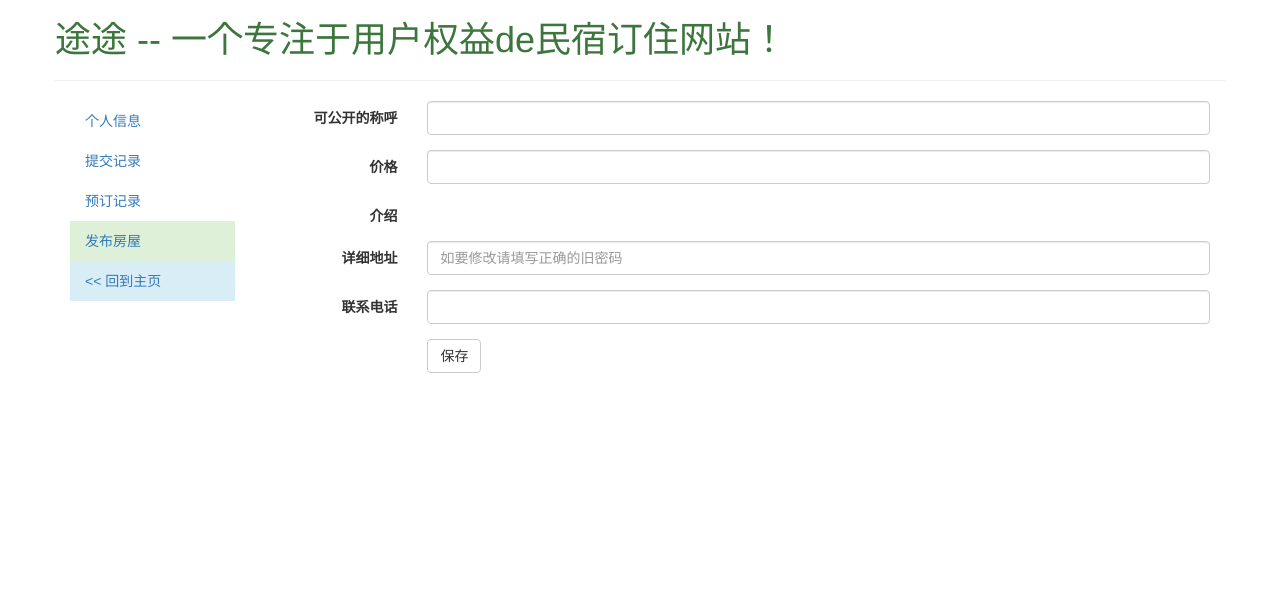
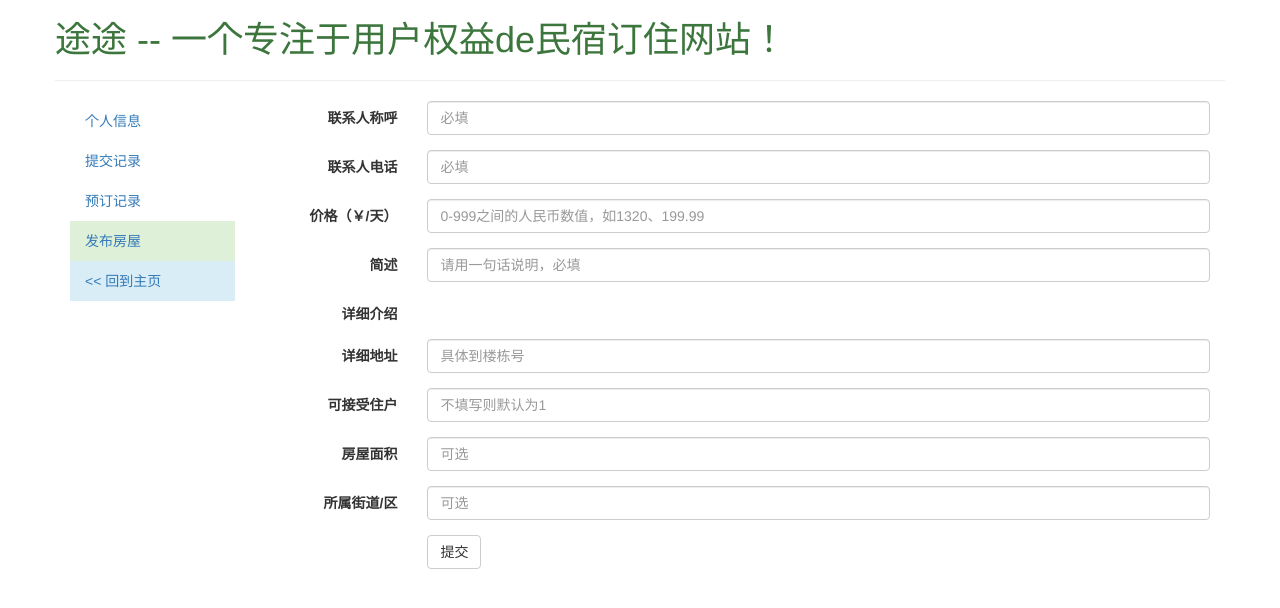
Before and after one commit to ShawnCrazy/minsu, a CodeIgniter app: the page made by application/views/pages/person.php in a window 1280 px wide, after a click on "发布房屋". Shown: the top 608 px of the page. Run offline with CodeIgniter, Linux system fonts and the light colour scheme; some libraries are stand-ins or nearby versions.

Commit message:
用户个人中心提交房间

```diff
--- a/application/views/pages/editor.php
+++ b/application/views/pages/editor.php
@@ -3,6 +3,6 @@
 </script>
 
 <!--style给定宽度可以影响编辑器的最终宽度-->
-<script type="text/plain" id="myEditor" style="width:800px;height:240px;">
+<script type="text/plain" id="myEditor" style="width:780px;height:240px;">
     <p>尽量插入网络图片，保证服务器正常吞吐</p>
 </script>
--- a/application/views/pages/person.php
+++ b/application/views/pages/person.php
@@ -121,42 +121,69 @@
                 </table>
             </div>
             <div class="tab-pane fade" id="submit">
-                <form class="form-horizontal" role="form">
+                <form class="form-horizontal" onsubmit="return false;" role="form">
                     <div class="form-group">
-                        <label for="public" class="col-sm-2 control-label">可公开的称呼</label>
+                        <label for="public" class="col-sm-2 control-label">联系人称呼</label>
                         <div class="col-sm-10">
-                            <input type="text" class="form-control" id="public" maxlength="20"/>
+                            <input type="text" class="form-control" id="public" required
+                                   maxlength="20" placeholder="必填"/>
                         </div>
                     </div>
                     <div class="form-group">
-                        <label for="price" class="col-sm-2 control-label">价格</label>
+                        <label for="connect" class="col-sm-2 control-label">联系人电话</label>
                         <div class="col-sm-10">
-                            <input type="number" class="form-control" id="price" maxlength="4"/>
+                            <input type="tel" class="form-control" id="connect" required
+                                   placeholder="必填"/>
                         </div>
                     </div>
                     <div class="form-group">
-                        <label for="introduce" class="col-sm-2 control-label">介绍</label>
+                        <label for="price" class="col-sm-2 control-label">价格（￥/天）</label>
                         <div class="col-sm-10">
-                            <!--                            <input type="password" class="form-control" id="introduce" placeholder="介绍"/>-->
+                            <input type="number" class="form-control" id="price" required
+                                   placeholder="0-999之间的人民币数值，如1320、199.99"/>
+                        </div>
+                    </div>
+                    <div class="form-group">
+                        <label for="summary" class="col-sm-2 control-label">简述</label>
+                        <div class="col-sm-10">
+                            <input type="text" class="form-control" id="summary" required maxlength="10"
+                                   placeholder="请用一句话说明，必填"/>
+                        </div>
+                    </div>
+                    <div class="form-group">
+                        <label for="introduce" class="col-sm-2 control-label">详细介绍</label>
+                        <div class="col-sm-10">
                             <?php $this->load->view('pages/editor'); ?>
                         </div>
                     </div>
                     <div class="form-group">
                         <label for="address" class="col-sm-2 control-label">详细地址</label>
                         <div class="col-sm-10">
-                            <input type="password" class="form-control" id="address"
-                                   maxlength="20" placeholder="如要修改请填写正确的旧密码"/>
+                            <input type="text" class="form-control" id="address" required
+                                   maxlength="20" placeholder="具体到楼栋号"/>
                         </div>
                     </div>
                     <div class="form-group">
-                        <label for="connect" class="col-sm-2 control-label">联系电话</label>
+                        <label for="bedroom" class="col-sm-2 control-label">可接受住户</label>
                         <div class="col-sm-10">
-                            <input type="tel" class="form-control" id="connect"/>
+                            <input type="number" class="form-control" id="bedroom" placeholder="不填写则默认为1"/>
+                        </div>
+                    </div>
+                    <div class="form-group">
+                        <label for="area" class="col-sm-2 control-label">房屋面积</label>
+                        <div class="col-sm-10">
+                            <input type="number" class="form-control" id="area" placeholder="可选"/>
+                        </div>
+                    </div>
+                    <div class="form-group">
+                        <label for="block" class="col-sm-2 control-label">所属街道/区</label>
+                        <div class="col-sm-10">
+                            <input type="text" class="form-control" id="block" placeholder="可选"/>
                         </div>
                     </div>
                     <div class="form-group">
                         <div class="col-sm-offset-2 col-sm-10">
-                            <button class="btn btn-default" id="btn-save">保存</button>
+                            <button class="btn btn-default" id="btn-save">提交</button>
                         </div>
                     </div>
                 </form>
@@ -166,8 +193,12 @@
 </div>
 </body>
 <script type="text/javascript">
+    var user_primary_id = -1;
+    var now = new Date();
+    var currentDay = now.getFullYear() + '-' + (now.getMonth() + 1) + '-' + now.getDate();
     window.onload = function () {
         var um = UM.getEditor('myEditor');
+        $('.edui-container').css('width', '100%');//编辑器适配大小
         setDefault();
     };
 
@@ -179,6 +210,7 @@
             }
         }
     }
+
     /*获取账户信息，成功则绑定信息修改事件*/
     function setDefault() {
         $.ajax({
@@ -186,11 +218,22 @@
             success: function (res) {
                 var data = $.parseJSON(res);
                 if (data.code === 100) {
+                    user_primary_id = data.content.id;
                     $('#nickname').val(data.content.name);
                     $('#account').val(data.content.account);
                     $('#mobile').val(data.content.tel);
 
-                    $('#btn-change').click(function () {
+                    $('#btn-change').click(updateAccount);
+                    $('#btn-save').click(publishRoom);
+                } else {
+                    alert(data.content);
+                    console.log(data);
+                }
+            }
+        });
+    }
+
+    function updateAccount() {
         event.preventDefault();
         var form = {};
         if ($('#pwd').val() === data.content.password) {
@@ -203,7 +246,7 @@
         form.tel = $('#mobile').val();
         $.ajax({
             method: 'post',
-                            url: '../api/set_user_new',
+            url: indexHost + 'index.php/api/set_user_new',
             data: form,
             success: function (res) {
                 var data = $.parseJSON(res);
@@ -215,13 +258,37 @@
                 }
             }
         })
-                    });
+    }
+
+    function publishRoom() {
+        var form = {};
+        form.owner_id = user_primary_id;
+        form.connect_name = $('#public').val();
+        form.connect_tel = $('#connect').val();
+        form.price = $('#price').val();
+        form.summary = $('#summary').val();
+        form.introduce = UM.getEditor('myEditor').getContent();
+        form.address = '神奇的路666号';
+        form.city = '成都市';//暂时默认
+        form.state = '申请认证中';
+        form.bedroom = $('#bedroom').val() === '' ? 1 : $('#bedroom').val();
+        form.area = $('#area').val() === '' ? 'NULL' : $('#area').val();
+        form.block = $('#block').val() === '' ? 'NULL' : $('#block').val();
+        form.pub_time = currentDay;
+        $.ajax({
+            method: 'post',
+            url: indexHost + 'index.php/api/submitRoom',
+            data: form,
+            success: function (res) {
+                var data = $.parseJSON(res);
+                if (data.code === 100) {
+                    //location.reload();
                 } else {
                     alert(data.content);
                     console.log(data);
                 }
             }
-        });
+        })
     }
 
 </script>
```
Also changed, not shown: application/controllers/Api.php (+17 -1 lines), application/models/Db_model.php (+9 -4 lines). Lines whose indentation alone changed are shown as unchanged.
